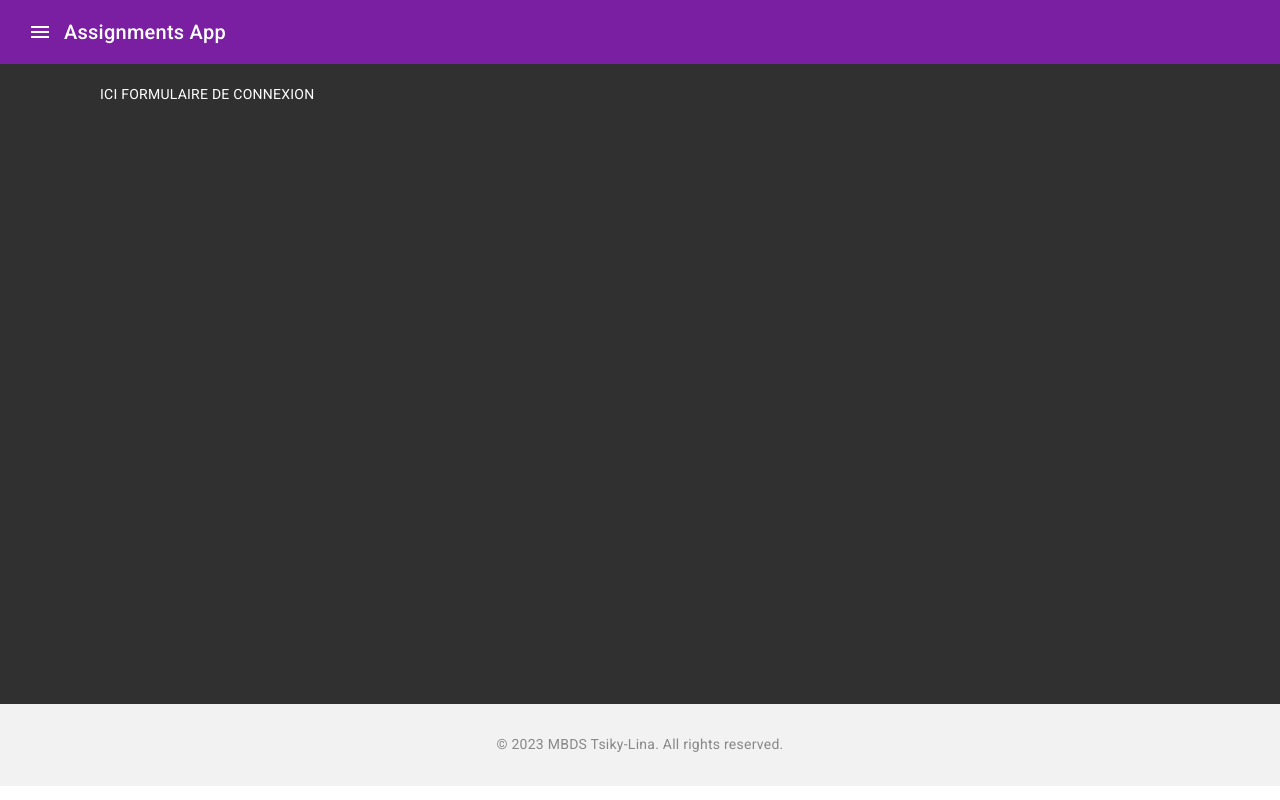
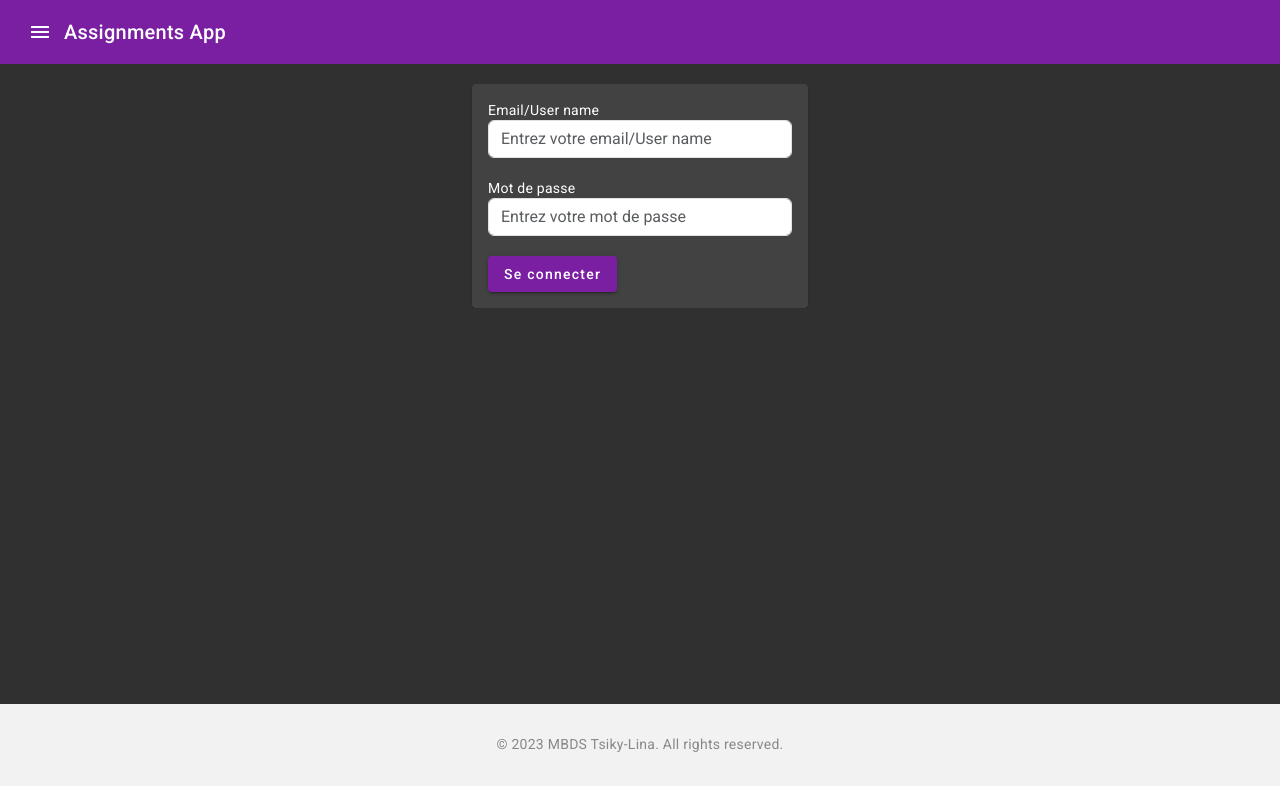
Before and after one commit to lenn-tiky02/Angular2022_2023_MBDS_MadagascarFront-main-Tsiky-Lina, an Angular app: page /login in a window 1280 px wide. Built offline with nearby package versions, Linux system fonts and the light colour scheme.

Commit message:
ajout affichage login et modif boutons

```diff
--- a/src/app/assignments/assignment-detail/assignment-detail.component.html
+++ b/src/app/assignments/assignment-detail/assignment-detail.component.html
@@ -8,13 +8,13 @@
       Rendu
     </mat-checkbox>
 
-    <button mat-raised-button color="primary"
+    <button mat-raised-button color="accent"
             (click)="onEditAssignment()"
             [disabled]="!isLogged()"
     >
       EDIT
     </button>
 
-  <button mat-raised-button color="accent" (click)="onDeleteAssignment()">DELETE</button>
+  <button mat-raised-button color="warn" (click)="onDeleteAssignment()" [disabled]="!isLogged()">DELETE</button>
   </mat-card-actions>
 </mat-card>
--- a/src/app/login/login.component.html
+++ b/src/app/login/login.component.html
@@ -1 +1,33 @@
-<p>ICI FORMULAIRE DE CONNEXION</p>
+
+<div class="container">
+<div class="row">
+    <div class="col">
+    </div>
+
+    <div class="col">
+        <mat-card>
+            <mat-card-content>
+                <form>
+                    <div class="form-group">
+                        <label for="email">Email/User name</label>
+                        <input type="email" id="email" class="form-control" placeholder="Entrez votre email/User name" required>
+                    </div>
+
+                    <br>
+                    <div class="form-group">
+                        <label for="password">Mot de passe</label>
+                        <input type="password" id="password" class="form-control" placeholder="Entrez votre mot de passe" required>
+                    </div>
+                    <br>
+                </form>
+
+                <button mat-raised-button color="primary">
+                    Se connecter
+                 </button>
+            </mat-card-content>
+        </mat-card>
+    </div>
+    <div class="col">
+    </div>
+</div>
+</div>
```
